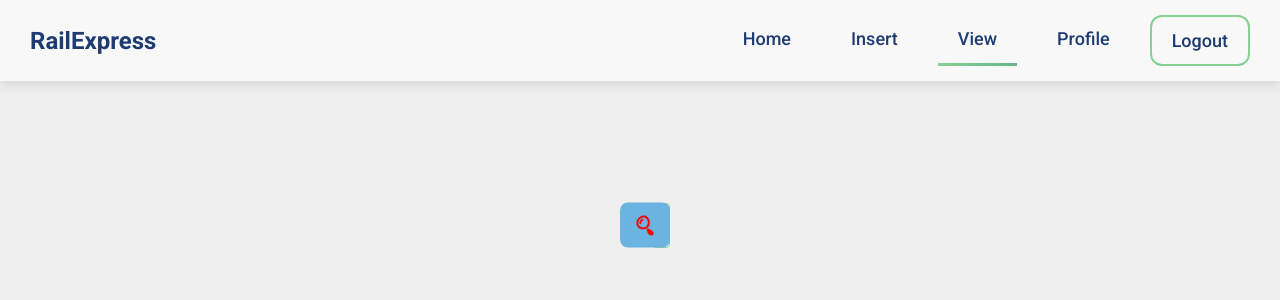
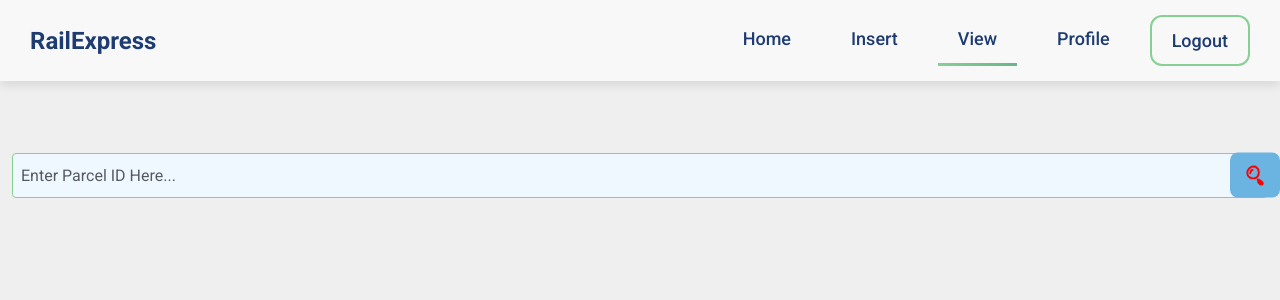
Before and after one commit to ParcelManagment/Website_Frontend, a React (Create React App) app in the folder Parcel_Management_System/: page /view in a window 1280 px wide. Shown: the top 300 px of the page. Built offline with nearby package versions, Linux system fonts and the light colour scheme; no server answers.

Commit message:
update view

```diff
--- a/Parcel_Management_System/src/Components/ViewPage/ViewPage.css
+++ b/Parcel_Management_System/src/Components/ViewPage/ViewPage.css
@@ -2,12 +2,11 @@
     display: flex;
     flex-direction: column;
     align-items: center;
-    margin-top: 150px;
+    margin-top: 100px;
     color: #1e3c72;
     margin-left: auto;
     margin-right: auto;
     padding: 0 15px;
-    position: absolute;
 
 }
 
```
